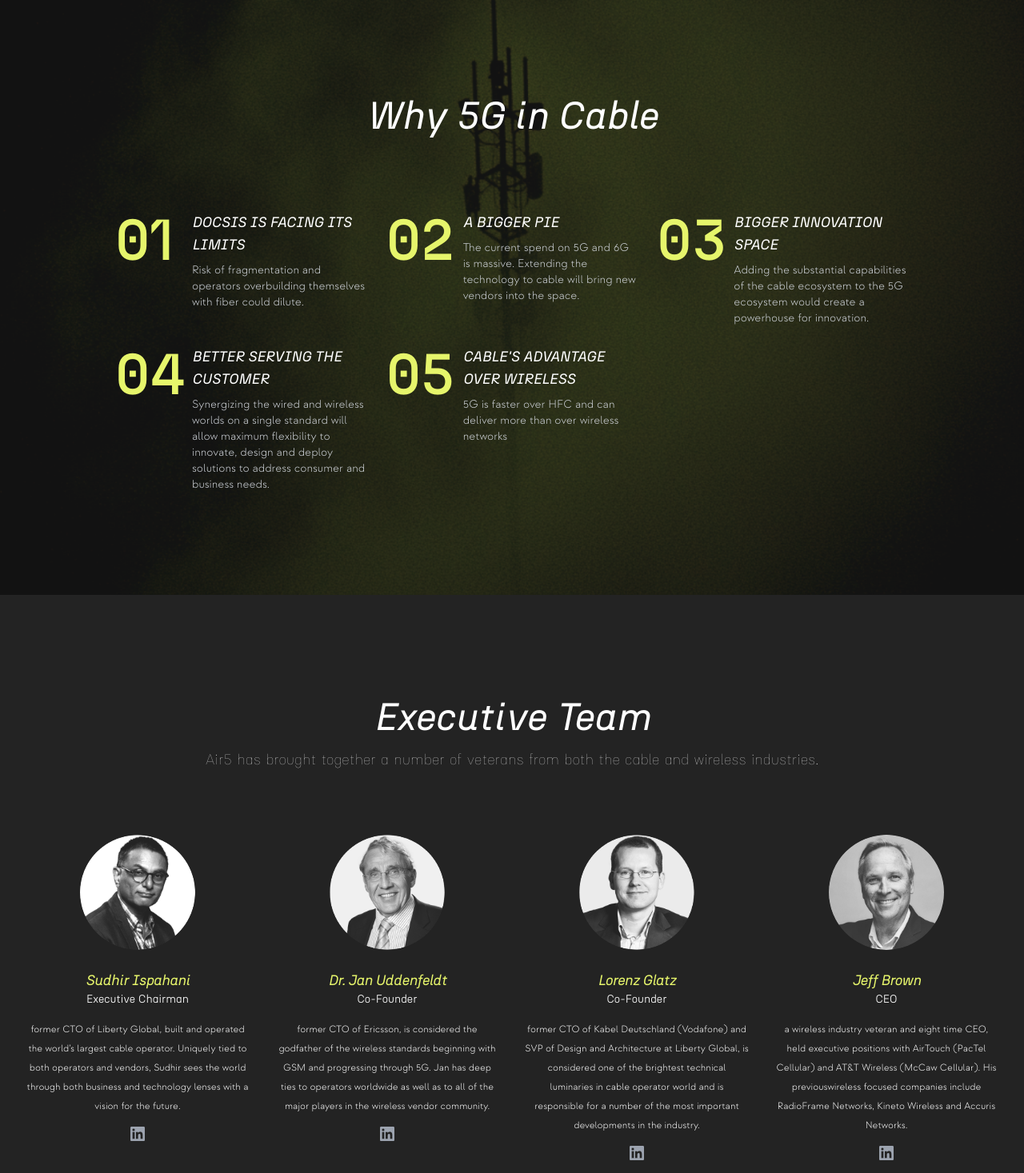
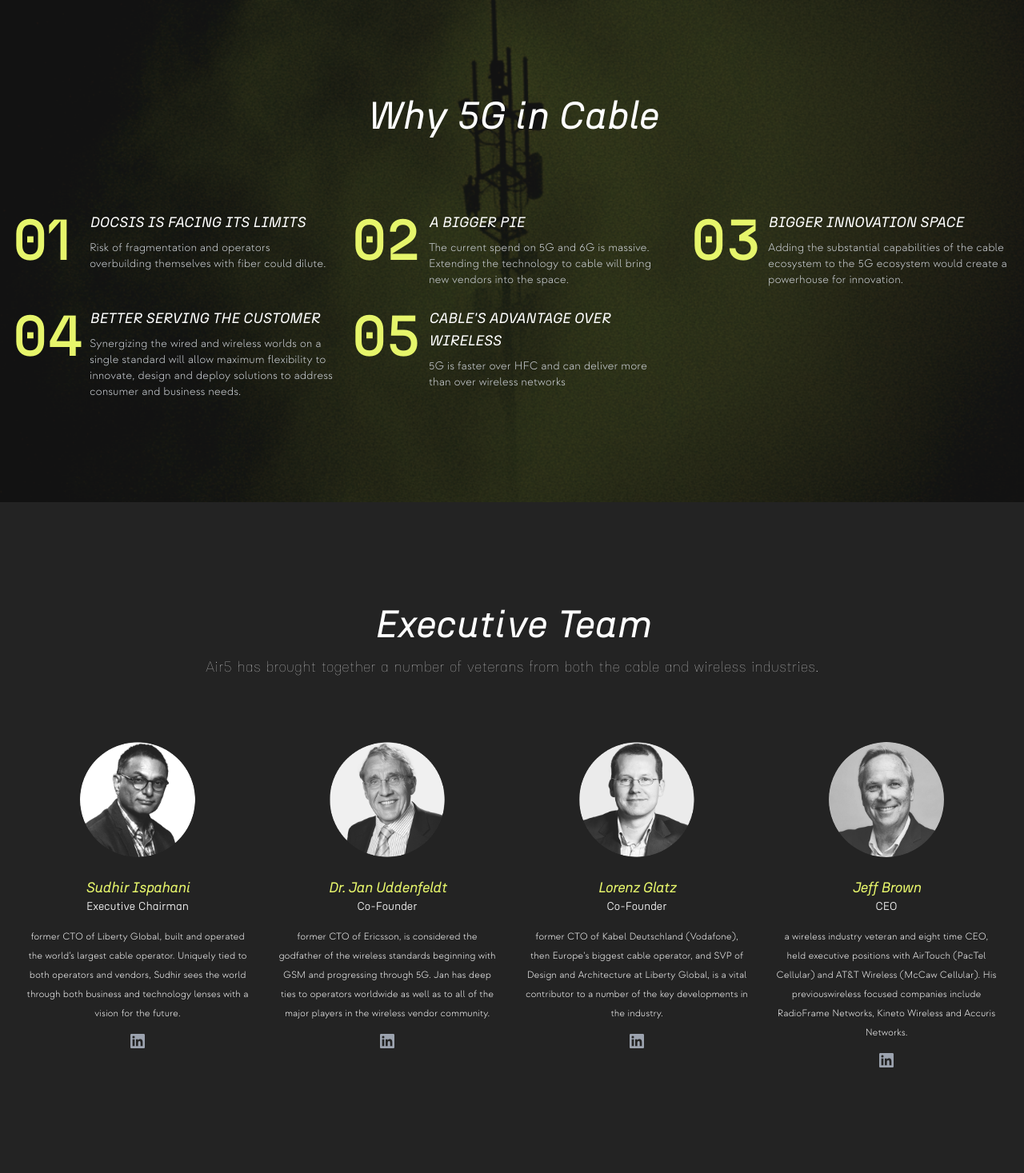
Before and after one commit to pangerc/air5, a Nuxt app: page /lander in a window 1280 px wide. Shown: the part 1740-3207 px from the top of the page at 80% size. Built offline with nearby package versions, Linux system fonts and the light colour scheme.

Commit message:
lorenz title

```diff
--- a/components/why5g.vue
+++ b/components/why5g.vue
@@ -1,6 +1,6 @@
 <template>
   <section class="py-32 bg-cover">
-    <div class="container mx-auto max-w-5xl">
+    <div class="container mx-auto max-w-7xl">
       <h2>Why 5G in Cable</h2>
       <div
         class="grid grid-cols-1 md:grid-cols-2 lg:grid-cols-3 gap-6 pt-24 mx-4"
--- a/pages/lander.vue
+++ b/pages/lander.vue
@@ -102,7 +102,7 @@
     name: "Lorenz Glatz",
     role: "Co-Founder",
     imageUrl: "/team/lorenz.png",
-    bio: "former CTO of Kabel Deutschland (Vodafone) and SVP of Design and Architecture at Liberty Global, is considered one of the brightest technical luminaries in cable operator world and is responsible for a number of the most important developments in the industry.",
+    bio: "former CTO of Kabel Deutschland (Vodafone), then Europe's biggest cable operator, and SVP of Design and Architecture at Liberty Global, is a vital contributor to a number of the key developments in the industry.",
     linkedinUrl: "https://www.linkedin.com/in/lorenzglatz/",
   },
   {
```
